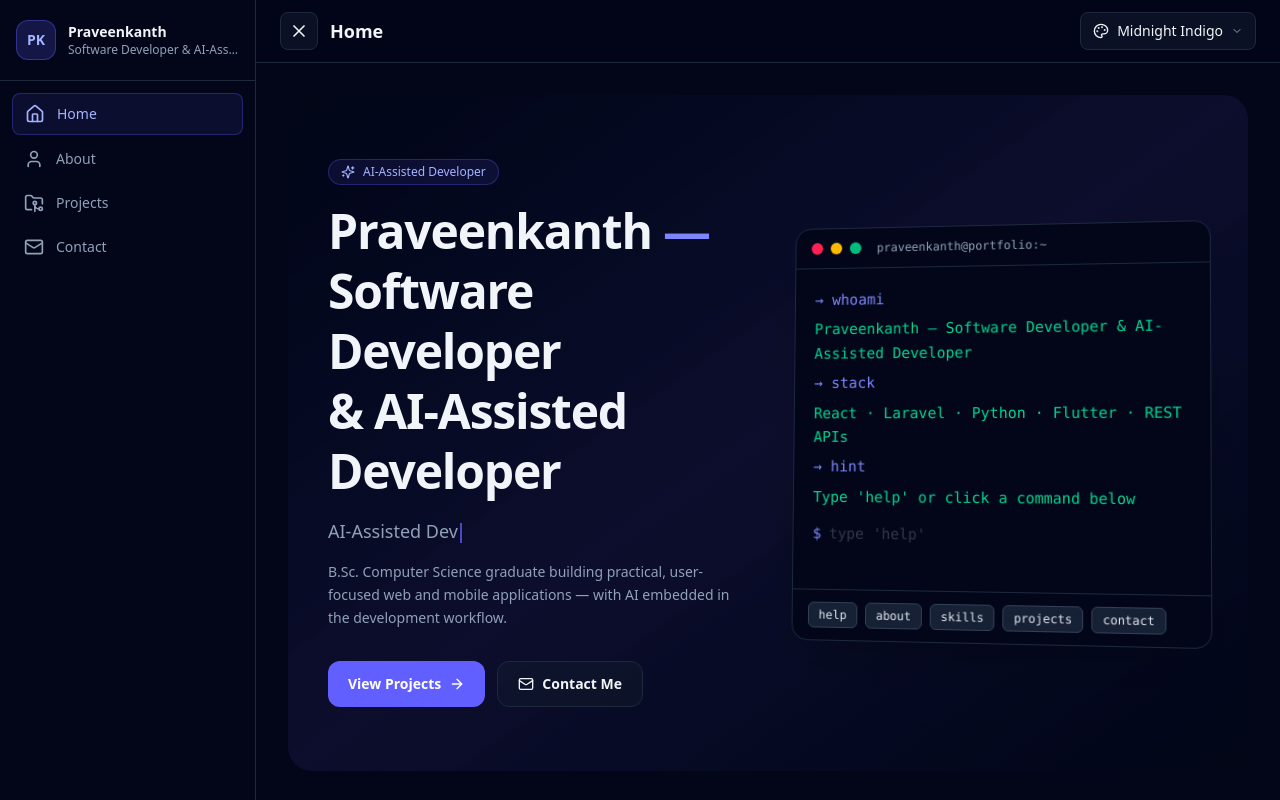
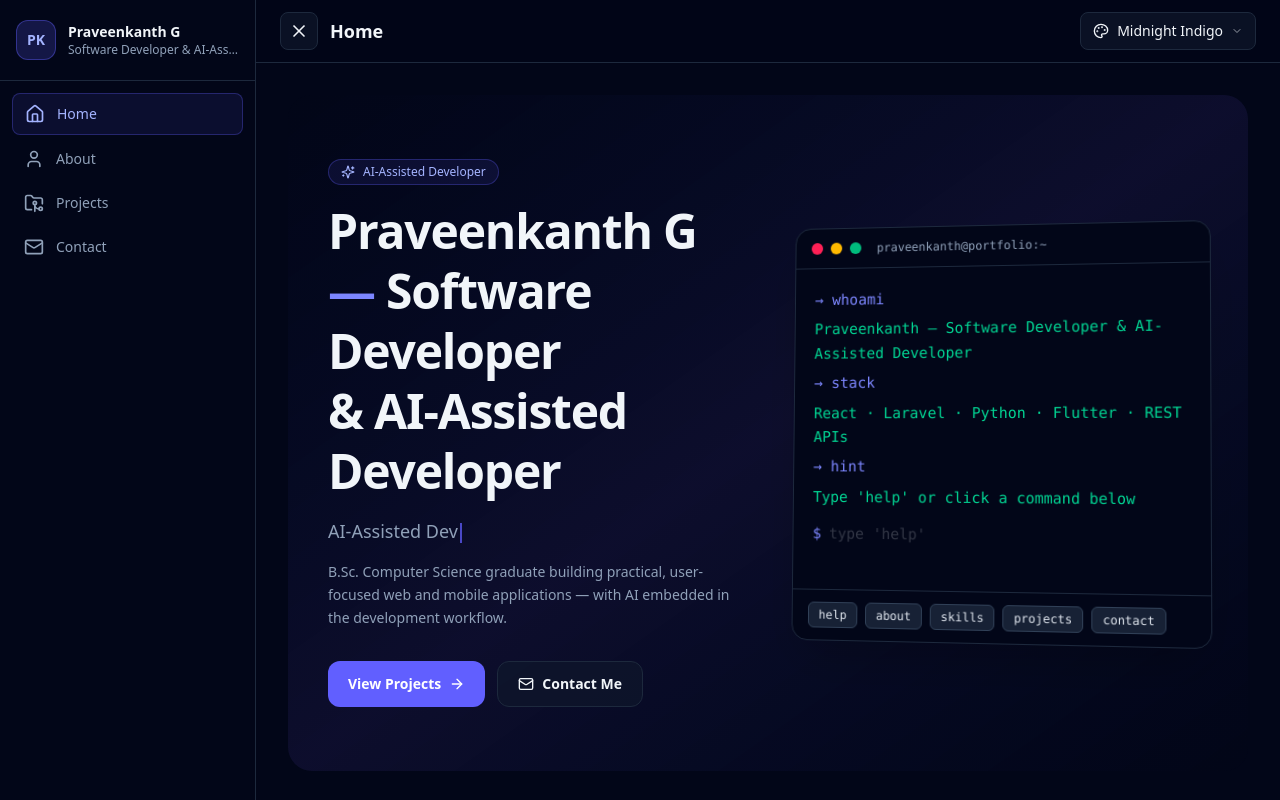
Before and after one commit to Praveenkanth2805/praveenkanth-portfolio, a Next.js app in the folder praveenkanth-portfolio/: page / in a window 1280 px wide. Built offline with nearby package versions, Linux system fonts and the light colour scheme.

Commit message:
add first software job

```diff
--- a/praveenkanth-portfolio/src/app/layout.tsx
+++ b/praveenkanth-portfolio/src/app/layout.tsx
@@ -10,27 +10,27 @@ const inter = Inter({ subsets: ["latin"], variable: "--font-inter" });
 export const metadata: Metadata = {
   metadataBase: new URL(site.url),
   title: {
-    default: "Praveenkanth | Software Developer & AI-Assisted Developer",
-    template: "%s | Praveenkanth",
+    default: "Praveenkanth G | Software Developer & AI-Assisted Developer",
+    template: "%s | Praveenkanth G",
   },
   description:
     "Explore Praveenkanth's software projects, full-stack development skills, and AI-assisted development workflow.",
   keywords: [
-    "Praveenkanth", "Full-Stack Developer", "AI-Assisted Developer",
+    "Praveenkanth G", "Full-Stack Developer", "AI-Assisted Developer",
     "React", "Next.js", "Laravel", "Python", "Flutter", "Portfolio",
   ],
-  authors: [{ name: "Praveenkanth" }],
+  authors: [{ name: "Praveenkanth G" }],
   openGraph: {
-    title: "Praveenkanth | Software Developer & AI-Assisted Developer",
+    title: "Praveenkanth G | Software Developer & AI-Assisted Developer",
     description:
       "Explore Praveenkanth's software projects, full-stack development skills, and AI-assisted development workflow.",
     url: site.url,
-    siteName: "Praveenkanth Portfolio",
+    siteName: "Praveenkanth G Portfolio",
     type: "website",
   },
   twitter: {
     card: "summary_large_image",
-    title: "Praveenkanth | Software Developer & AI-Assisted Developer",
+    title: "Praveenkanth G | Software Developer & AI-Assisted Developer",
     description: "Full-stack projects, skills, and AI-assisted development workflow.",
   },
   robots: { index: true, follow: true },
--- a/praveenkanth-portfolio/src/data/journey.ts
+++ b/praveenkanth-portfolio/src/data/journey.ts
@@ -31,4 +31,11 @@ export const journey: JourneyMilestone[] = [
     description:
       "Currently exploring AI agents, LLM engineering, Flutter, Java, Spring, and system design fundamentals — with focus on shipping production-ready applications.",
   },
+  {
+    id: "microbotware",
+    title: "Software Developer at Microbotware Technologies",
+    description:
+      "Started my professional journey as a Software Developer, building scalable web applications and contributing to real-world production projects in a fast-paced environment.",
+    period: "Present", // You can update this to the joining month/year if you prefer (e.g., "Oct 2026 - Present")
+  },
 ];
--- a/praveenkanth-portfolio/src/data/site.ts
+++ b/praveenkanth-portfolio/src/data/site.ts
@@ -1,5 +1,5 @@
 export const site = {
-  name: "Praveenkanth",
+  name: "Praveenkanth G",
   role: "Software Developer & AI-Assisted Developer",
   tagline: "Full-Stack Web & Mobile Applications",
   email: "praveenkanth2805@gmail.com",
```
